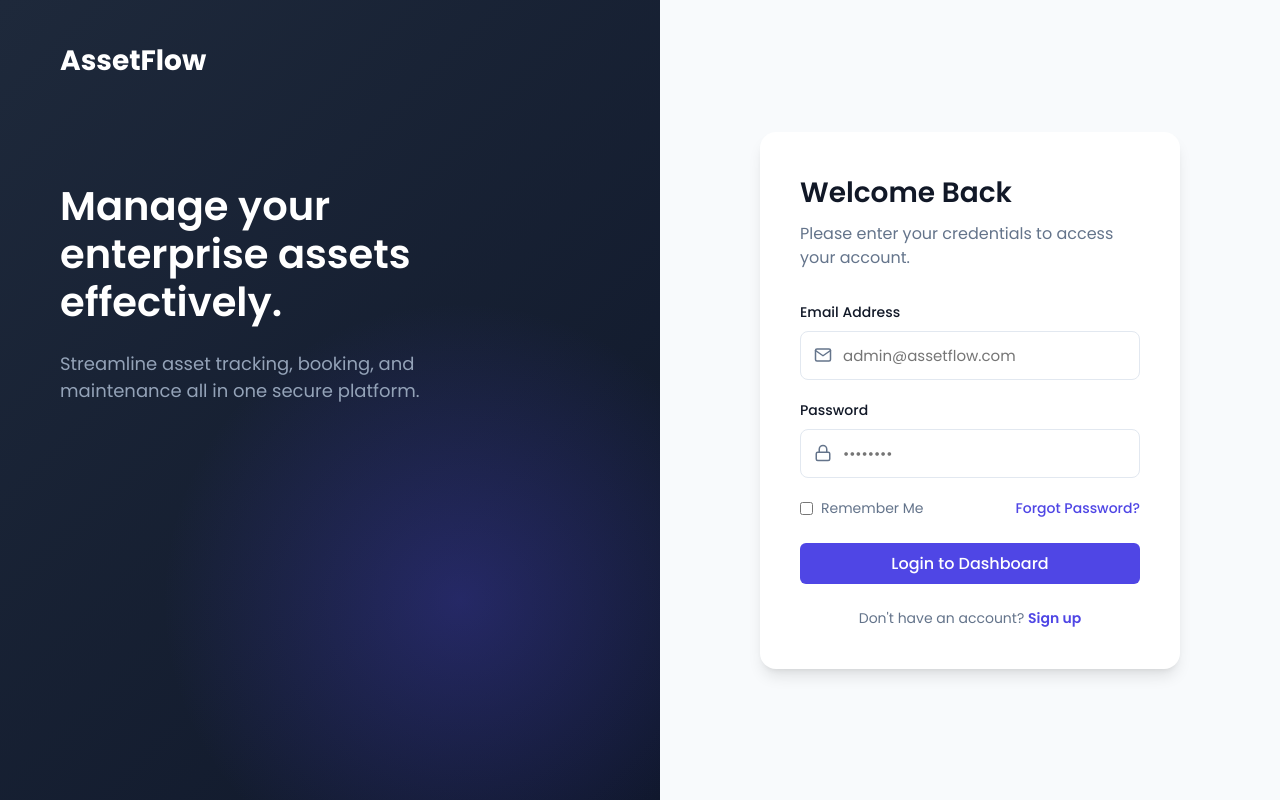
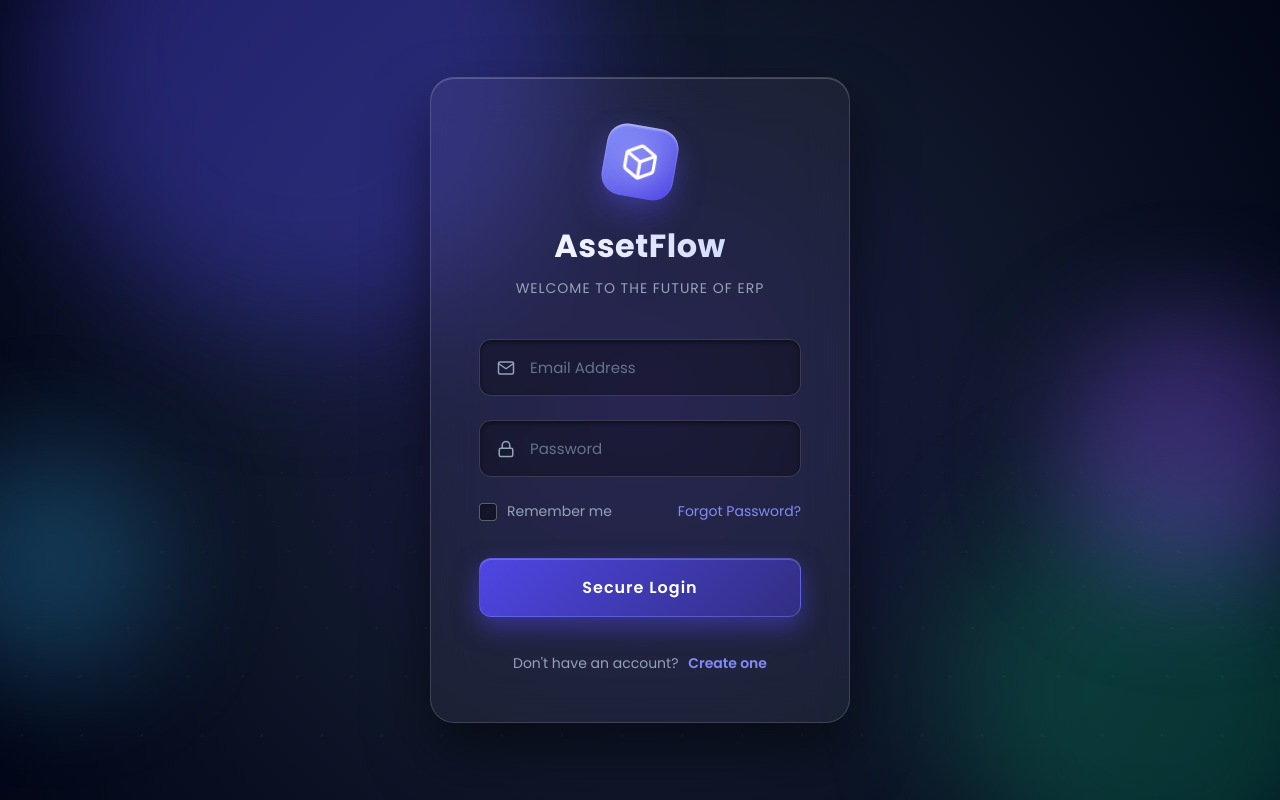
Before and after one commit to prathamvalecha19/assetflow-erp, a React (Vite) app in the folder frontend/: page /login in a window 1280 px wide. Built offline with nearby package versions, Linux system fonts and the light colour scheme.

Commit message:
Enhance login page with cool 3D aesthetic

```diff
--- a/frontend/src/pages/Login.css
+++ b/frontend/src/pages/Login.css
@@ -1,181 +1,361 @@
-.login-container {
+/* Animated 3D Glassmorphism Login Background */
+.login-3d-container {
+  min-height: 100vh;
+  width: 100vw;
+  background: radial-gradient(circle at center, #1E1B4B 0%, #0F172A 50%, #020617 100%);
+  position: relative;
+  overflow: hidden;
   display: flex;
-  min-height: 100vh;
-  background-color: var(--background-color);
+  justify-content: center;
+  align-items: center;
 }
 
-.login-left {
-  flex: 1;
-  background: linear-gradient(135deg, #1E293B 0%, #0F172A 100%);
-  padding: 40px 60px;
+/* Floating 3D Shapes */
+.shape {
+  position: absolute;
+  filter: blur(60px);
+  z-index: 1;
+  border-radius: 50%;
+  animation: floatOrb 12s infinite ease-in-out alternate;
+}
+
+.shape-1 {
+  width: 500px;
+  height: 500px;
+  background: rgba(79, 70, 229, 0.4); /* Deep Primary Purple */
+  top: -150px;
+  left: 0%;
+  animation-delay: 0s;
+}
+
+.shape-2 {
+  width: 400px;
+  height: 400px;
+  background: rgba(16, 185, 129, 0.25); /* Teal/Success */
+  bottom: -100px;
+  right: -50px;
+  animation-delay: -3s;
+}
+
+.shape-3 {
+  width: 300px;
+  height: 300px;
+  background: rgba(139, 92, 246, 0.35); /* Violet */
+  top: 30%;
+  right: -100px;
+  animation-delay: -7s;
+}
+
+.shape-4 {
+  width: 250px;
+  height: 250px;
+  background: rgba(56, 189, 248, 0.25); /* Sky Blue */
+  bottom: 20%;
+  left: -50px;
+  animation-delay: -5s;
+}
+
+@keyframes floatOrb {
+  0% { transform: translate(0, 0) scale(1); }
+  50% { transform: translate(60px, -40px) scale(1.1); }
+  100% { transform: translate(-40px, 60px) scale(0.9); }
+}
+
+/* Ambient Particle Layers */
+.particles-layer {
+  position: absolute;
+  top: 0; left: 0; right: 0; bottom: 0;
+  background-image: radial-gradient(rgba(255, 255, 255, 0.1) 1px, transparent 1px);
+  background-size: 50px 50px;
+  z-index: 2;
+  opacity: 0.3;
+  transform: perspective(500px) rotateX(60deg) translateY(-100px) translateZ(-200px);
+  animation: bgScroll 20s linear infinite;
+}
+
+@keyframes bgScroll {
+  from { background-position: 0 0; }
+  to { background-position: 0 500px; }
+}
+
+/* Login Content Container */
+.login-content {
+  position: relative;
+  z-index: 10;
+  width: 100%;
   display: flex;
-  flex-direction: column;
+  justify-content: center;
+  perspective: 1000px;
+}
+
+/* 3D Glassmorphism Card */
+.login-glass-card {
+  width: 100%;
+  max-width: 420px;
+  background: rgba(255, 255, 255, 0.05);
+  backdrop-filter: blur(24px);
+  -webkit-backdrop-filter: blur(24px);
+  border: 1px solid rgba(255, 255, 255, 0.15);
+  border-radius: 24px;
+  padding: 48px;
+  box-shadow: 0 30px 60px rgba(0, 0, 0, 0.5), inset 0 1px 0 rgba(255, 255, 255, 0.2);
+  transform-style: preserve-3d;
+  transition: transform 0.1s ease-out, box-shadow 0.3s ease;
+  color: white;
+  margin: 20px;
+}
+
+/* Give items Z-translation so they pop out during mouse tilt */
+.login-header {
+  text-align: center;
+  margin-bottom: 40px;
+  transform: translateZ(60px); /* 3D POP effect */
+}
+
+.brand-icon-3d {
+  width: 72px;
+  height: 72px;
+  margin: 0 auto 24px;
+  background: linear-gradient(135deg, #818CF8, #4F46E5);
+  border-radius: 20px;
+  display: flex;
+  justify-content: center;
+  align-items: center;
+  font-size: 34px;
+  color: white;
+  box-shadow: 0 15px 30px rgba(79, 70, 229, 0.4), inset 0 2px 2px rgba(255,255,255,0.4);
+  transform: rotateZ(10deg);
+  transition: transform 0.5s cubic-bezier(0.175, 0.885, 0.32, 1.275);
+}
+
+.login-glass-card:hover .brand-icon-3d {
+  transform: rotateZ(0deg) scale(1.05);
+}
+
+.icon-pulse {
+  animation: iconPulse 2s infinite ease-in-out alternate;
+}
+
+@keyframes iconPulse {
+  0% { transform: scale(1); filter: drop-shadow(0 0 5px rgba(255,255,255,0.5)); }
+  100% { transform: scale(1.15); filter: drop-shadow(0 0 15px rgba(255,255,255,0.9)); }
+}
+
+.login-header h2 {
+  font-size: 32px;
+  font-weight: 700;
+  margin: 0 0 8px 0;
+  letter-spacing: 0.5px;
+  background: linear-gradient(to right, #ffffff, #C7D2FE);
+  -webkit-background-clip: text;
+  -webkit-text-fill-color: transparent;
+}
+
+.login-header p {
+  color: #94A3B8;
+  font-size: 14px;
+  margin: 0;
+  text-transform: uppercase;
+  letter-spacing: 1px;
+}
+
+/* Error Alert */
+.error-alert-3d {
+  background: rgba(239, 68, 68, 0.15);
+  border: 1px solid rgba(239, 68, 68, 0.3);
+  color: #FCA5A5;
+  padding: 12px;
+  border-radius: 12px;
+  margin-bottom: 24px;
+  font-size: 13px;
+  text-align: center;
+  transform: translateZ(40px);
+  backdrop-filter: blur(5px);
+}
+
+/* Form Styles with 3D Depth */
+.login-form-3d {
+  transform: translateZ(40px);
+}
+
+.input-group-3d {
+  position: relative;
+  margin-bottom: 24px;
+  transition: transform 0.3s ease;
+}
+
+.input-group-3d:focus-within {
+  transform: scale(1.02);
+}
+
+.input-icon-3d {
+  position: absolute;
+  left: 18px;
+  top: 50%;
+  transform: translateY(-50%);
+  color: #94A3B8;
+  font-size: 18px;
+  transition: color 0.3s, text-shadow 0.3s;
+}
+
+.input-group-3d input {
+  width: 100%;
+  padding: 16px 16px 16px 50px;
+  background: rgba(0, 0, 0, 0.3);
+  border: 1px solid rgba(255, 255, 255, 0.15);
+  border-radius: 12px;
+  color: white;
+  font-size: 15px;
+  outline: none;
+  transition: all 0.3s ease;
+  font-family: inherit;
+  box-shadow: inset 0 2px 4px rgba(0,0,0,0.5);
+}
+
+.input-group-3d input::placeholder {
+  color: #64748B;
+}
+
+.input-group-3d input:focus {
+  background: rgba(15, 23, 42, 0.6);
+  border-color: #6366F1;
+  box-shadow: 0 0 20px rgba(99, 102, 241, 0.3), inset 0 2px 4px rgba(0,0,0,0.3);
+}
+
+.input-group-3d input:focus + .input-icon-3d,
+.input-group-3d input:not(:placeholder-shown) + .input-icon-3d {
+  color: #818CF8;
+  text-shadow: 0 0 10px rgba(129, 140, 248, 0.6);
+}
+
+/* Options */
+.options-3d {
+  display: flex;
+  justify-content: space-between;
+  align-items: center;
+  margin-bottom: 36px;
+  font-size: 14px;
+}
+
+.checkbox-3d {
+  display: flex;
+  align-items: center;
+  gap: 10px;
+  color: #94A3B8;
+  cursor: pointer;
+  position: relative;
+}
+
+.checkbox-3d input {
+  opacity: 0;
+  position: absolute;
+}
+
+.checkmark {
+  width: 18px;
+  height: 18px;
+  background: rgba(0, 0, 0, 0.4);
+  border: 1px solid rgba(255, 255, 255, 0.3);
+  border-radius: 4px;
+  display: flex;
+  justify-content: center;
+  align-items: center;
+  transition: all 0.2s;
+  box-shadow: inset 0 1px 2px rgba(0,0,0,0.4);
+}
+
+.checkbox-3d input:checked ~ .checkmark {
+  background: #6366F1;
+  border-color: #818CF8;
+  box-shadow: 0 0 10px rgba(99, 102, 241, 0.5);
+}
+
+.checkbox-3d input:checked ~ .checkmark::after {
+  content: '✓';
+  color: white;
+  font-size: 13px;
+  font-weight: bold;
+}
+
+.forgot-link-3d {
+  color: #818CF8;
+  text-decoration: none;
+  transition: color 0.3s, text-shadow 0.3s;
+}
+
+.forgot-link-3d:hover {
+  color: #C7D2FE;
+  text-shadow: 0 0 10px rgba(199, 210, 254, 0.8);
+}
+
+/* Login Button */
+.login-btn-3d {
+  width: 100%;
+  padding: 16px;
+  background: linear-gradient(135deg, #4F46E5, #312E81);
+  color: white;
+  border: 1px solid rgba(129, 140, 248, 0.4);
+  border-radius: 12px;
+  font-size: 16px;
+  font-weight: 600;
+  letter-spacing: 1px;
+  cursor: pointer;
   position: relative;
   overflow: hidden;
-  color: white;
+  transition: transform 0.2s, box-shadow 0.2s;
+  box-shadow: 0 10px 25px rgba(79, 70, 229, 0.5), inset 0 1px 0 rgba(255,255,255,0.2);
+  transform: translateZ(20px);
 }
 
-.brand-logo {
-  font-size: 28px;
-  font-weight: 700;
-  color: white;
-  display: inline-block;
+.login-btn-3d:hover {
+  transform: translateY(-2px) translateZ(25px);
+  box-shadow: 0 15px 35px rgba(79, 70, 229, 0.7), inset 0 1px 0 rgba(255,255,255,0.4);
+}
+
+.login-btn-3d:active {
+  transform: translateY(1px) translateZ(15px);
+}
+
+.login-btn-3d span {
+  position: relative;
   z-index: 2;
 }
 
-.welcome-text {
-  margin-top: 100px;
-  max-width: 480px;
-  z-index: 2;
+.btn-glow {
+  position: absolute;
+  top: 0;
+  left: -100%;
+  width: 50%;
+  height: 100%;
+  background: linear-gradient(to right, rgba(255,255,255,0) 0%, rgba(255,255,255,0.4) 50%, rgba(255,255,255,0) 100%);
+  transform: skewX(-25deg);
+  animation: shine 3s infinite;
 }
 
-.welcome-text h1 {
-  font-size: 40px;
-  line-height: 1.2;
-  margin-bottom: 24px;
-  color: white;
+@keyframes shine {
+  0% { left: -100%; }
+  20% { left: 200%; }
+  100% { left: 200%; }
 }
 
-.welcome-text p {
-  font-size: 18px;
+/* Sign up Note */
+.signup-3d {
+  text-align: center;
+  margin-top: 36px;
   color: #94A3B8;
+  font-size: 14px;
+  transform: translateZ(30px);
 }
 
-.abstract-illustration {
-  position: absolute;
-  bottom: -100px;
-  right: -100px;
-  width: 600px;
-  height: 600px;
-  background: radial-gradient(circle, rgba(79,70,229,0.3) 0%, rgba(30,41,59,0) 70%);
-  border-radius: 50%;
-  z-index: 1;
+.signup-3d a {
+  color: #818CF8;
+  text-decoration: none;
+  font-weight: 600;
+  margin-left: 6px;
+  transition: color 0.3s;
 }
 
-.login-right {
-  flex: 1;
-  display: flex;
-  align-items: center;
-  justify-content: center;
-  padding: 40px;
-  background-color: var(--background-color);
+.signup-3d a:hover {
+  color: white;
+  text-shadow: 0 0 10px rgba(129, 140, 248, 0.8);
 }
-
-.login-card {
-  width: 100%;
-  max-width: 420px;
-  background: white;
-  padding: 40px;
-  border-radius: 16px;
-  box-shadow: var(--shadow-lg);
-}
-
-.login-card h2 {
-  font-size: 28px;
-  margin-bottom: 8px;
-}
-
-.login-subtitle {
-  color: var(--text-light);
-  margin-bottom: 32px;
-}
-
-.error-alert {
-  background-color: #FEE2E2;
-  color: #991B1B;
-  padding: 12px;
-  border-radius: 8px;
-  margin-bottom: 24px;
-  font-size: 14px;
-  border: 1px solid #FCA5A5;
-}
-
-.input-group {
-  margin-bottom: 20px;
-}
-
-.input-group label {
-  display: block;
-  font-size: 14px;
-  font-weight: 500;
-  margin-bottom: 8px;
-  color: var(--text-color);
-}
-
-.input-icon-wrapper {
-  position: relative;
-}
-
-.input-icon {
-  position: absolute;
-  left: 14px;
-  top: 50%;
-  transform: translateY(-50%);
-  color: var(--text-light);
-  font-size: 18px;
-}
-
-.input-group input {
-  width: 100%;
-  padding: 12px 16px 12px 42px;
-  border: 1px solid var(--border-color);
-  border-radius: 8px;
-  font-size: 15px;
-  outline: none;
-  transition: var(--transition);
-}
-
-.input-group input:focus {
-  border-color: var(--primary-color);
-  box-shadow: 0 0 0 4px rgba(79, 70, 229, 0.1);
-}
-
-.login-options {
-  display: flex;
-  justify-content: space-between;
-  align-items: center;
-  margin-bottom: 24px;
-  font-size: 14px;
-}
-
-.remember-me {
-  display: flex;
-  align-items: center;
-  gap: 8px;
-  cursor: pointer;
-  color: var(--text-light);
-}
-
-.forgot-password {
-  color: var(--primary-color);
-  text-decoration: none;
-  font-weight: 500;
-}
-
-.forgot-password:hover {
-  text-decoration: underline;
-}
-
-.login-btn {
-  width: 100%;
-  justify-content: center;
-  padding: 14px;
-  font-size: 16px;
-  margin-bottom: 24px;
-}
-
-.signup-link {
-  text-align: center;
-  font-size: 14px;
-  color: var(--text-light);
-}
-
-.signup-link a {
-  color: var(--primary-color);
-  text-decoration: none;
-  font-weight: 600;
-}
-
-@media (max-width: 900px) {
-  .login-left { display: none; }
-}
--- a/frontend/src/pages/Login.jsx
+++ b/frontend/src/pages/Login.jsx
@@ -1,7 +1,7 @@
-import React, { useState } from 'react';
+import React, { useState, useRef } from 'react';
 import { useNavigate } from 'react-router-dom';
 import { login } from '../services/auth';
-import { FiMail, FiLock } from 'react-icons/fi';
+import { FiMail, FiLock, FiBox } from 'react-icons/fi';
 import './Login.css';
 
 const Login = () => {
@@ -9,81 +9,111 @@ const Login = () => {
   const [password, setPassword] = useState('');
   const [error, setError] = useState('');
   const navigate = useNavigate();
+  const cardRef = useRef(null);
 
   const handleLogin = (e) => {
     e.preventDefault();
     if (login(email, password)) {
       navigate('/dashboard');
     } else {
-      setError('Invalid email or password. Any non-empty input works for this demo.');
+      setError('Invalid email or password. Any input works for demo.');
+    }
+  };
+
+  const handleMouseMove = (e) => {
+    const card = cardRef.current;
+    if (!card) return;
+
+    // Get mouse position relative to the card center
+    const rect = card.getBoundingClientRect();
+    const x = e.clientX - rect.left;
+    const y = e.clientY - rect.top;
+
+    const centerX = rect.width / 2;
+    const centerY = rect.height / 2;
+
+    // Calculate rotation (-10 to 10 degrees max)
+    const rotateX = ((y - centerY) / centerY) * -10;
+    const rotateY = ((x - centerX) / centerX) * 10;
+
+    card.style.transform = `perspective(1000px) rotateX(${rotateX}deg) rotateY(${rotateY}deg)`;
+  };
+
+  const handleMouseLeave = () => {
+    const card = cardRef.current;
+    if (card) {
+      // Reset position smoothly
+      card.style.transform = `perspective(1000px) rotateX(0deg) rotateY(0deg)`;
     }
   };
 
   return (
-    <div className="login-container">
-      <div className="login-left">
-        <div className="brand-logo">AssetFlow</div>
-        <div className="welcome-text">
-          <h1>Manage your enterprise assets effectively.</h1>
-          <p>Streamline asset tracking, booking, and maintenance all in one secure platform.</p>
+    <div className="login-3d-container">
+      {/* Immersive Animated Background Elements */}
+      <div className="shape shape-1"></div>
+      <div className="shape shape-2"></div>
+      <div className="shape shape-3"></div>
+      <div className="shape shape-4"></div>
+      <div className="particles-layer"></div>
+
+      <div className="login-content">
+        <div
+          className="login-glass-card"
+          ref={cardRef}
+          onMouseMove={handleMouseMove}
+          onMouseLeave={handleMouseLeave}
+        >
+          <div className="login-header">
+            <div className="brand-icon-3d">
+              <FiBox className="icon-pulse" />
             </div>
-        <div className="illustration-wrapper">
-          <div className="abstract-illustration"></div>
-        </div>
+            <h2>AssetFlow</h2>
+            <p>Welcome to the Future of ERP</p>
           </div>
 
-      <div className="login-right">
-        <div className="login-card">
-          <h2>Welcome Back</h2>
-          <p className="login-subtitle">Please enter your credentials to access your account.</p>
+          {error && <div className="error-alert-3d">{error}</div>}
 
-          {error && <div className="error-alert">{error}</div>}
-
-          <form onSubmit={handleLogin}>
-            <div className="input-group">
-              <label>Email Address</label>
-              <div className="input-icon-wrapper">
-                <FiMail className="input-icon" />
+          <form onSubmit={handleLogin} className="login-form-3d">
+            <div className="input-group-3d">
+              <FiMail className="input-icon-3d" />
               <input
                 type="email"
-                  placeholder="admin@assetflow.com"
+                placeholder="Email Address"
                 value={email}
                 onChange={(e) => setEmail(e.target.value)}
                 required
               />
             </div>
-            </div>
 
-            <div className="input-group">
-              <label>Password</label>
-              <div className="input-icon-wrapper">
-                <FiLock className="input-icon" />
+            <div className="input-group-3d">
+              <FiLock className="input-icon-3d" />
               <input
                 type="password"
-                  placeholder="••••••••"
+                placeholder="Password"
                 value={password}
                 onChange={(e) => setPassword(e.target.value)}
                 required
               />
             </div>
+
+            <div className="options-3d">
+              <label className="checkbox-3d">
+                <input type="checkbox" />
+                <span className="checkmark"></span>
+                Remember me
+              </label>
+              <a href="#" className="forgot-link-3d">Forgot Password?</a>
             </div>
 
-            <div className="login-options">
-              <label className="remember-me">
-                <input type="checkbox" />
-                <span>Remember Me</span>
-              </label>
-              <a href="#" className="forgot-password">Forgot Password?</a>
+            <button type="submit" className="login-btn-3d">
+              <span>Secure Login</span>
+              <div className="btn-glow"></div>
+            </button>
+          </form>
+
+          <div className="signup-3d">
+            Don't have an account? <a href="#">Create one</a>
           </div>
-
-            <button type="submit" className="btn btn-primary login-btn">
-              Login to Dashboard
-            </button>
-
-            <div className="signup-link">
-              Don't have an account? <a href="#">Sign up</a>
-            </div>
-          </form>
         </div>
       </div>
     </div>
```
Lines whose indentation alone changed are shown as unchanged.
